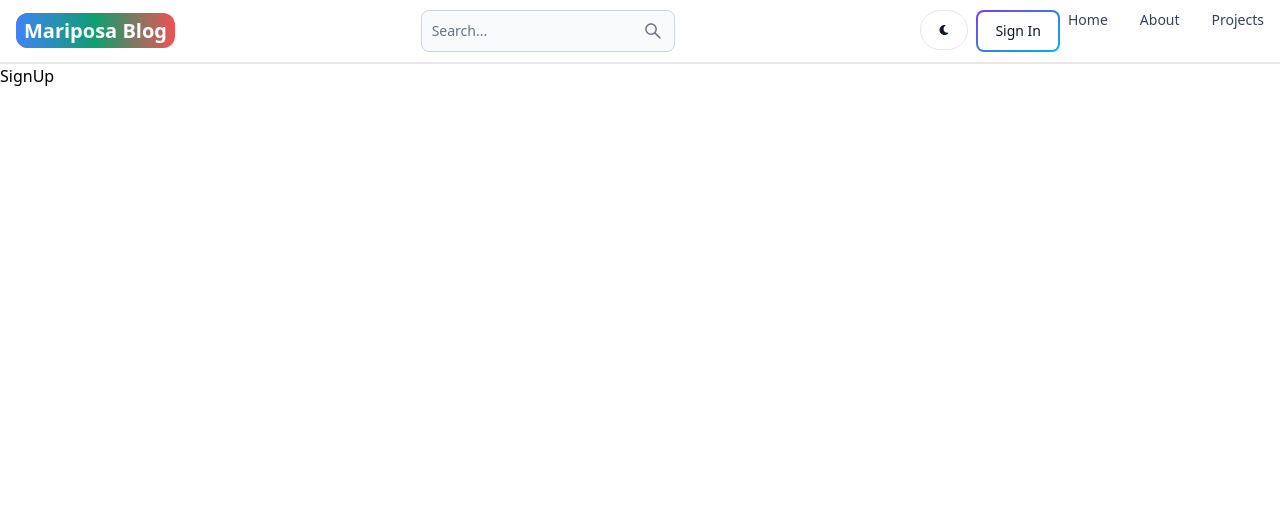
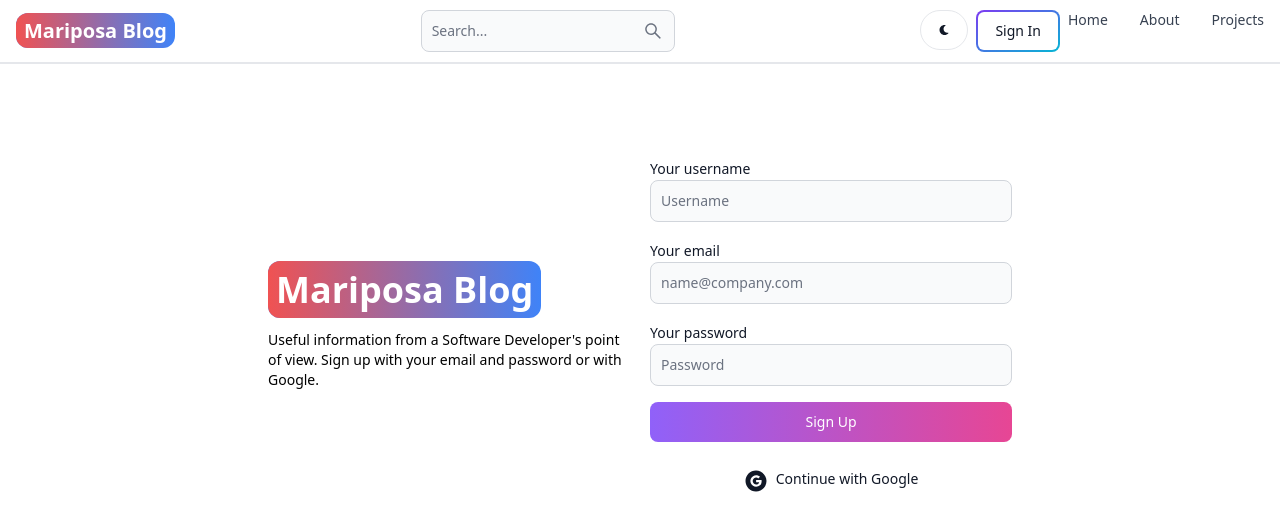
Before and after one commit to DanSimonson/mariposablog, a React (Vite) app in the folder frontend/: page /signUp in a window 1280 px wide. Shown: the top 530 px of the page. Built offline with nearby package versions, Linux system fonts and the light colour scheme.

Commit message:
created signup page

```diff
--- a/frontend/src/components/Header.jsx
+++ b/frontend/src/components/Header.jsx
@@ -14,7 +14,7 @@
         to="/"
         className="self-center whitespace-nowrap text-sm sm:text-xl font-semibold dark:text-white"
       >
-        <span className="px-2 py-1 bg-gradient-to-r from-blue-500 via-green-500 to bg-red-500 rounded-xl text-white">
+        <span className="px-2 py-1 bg-gradient-to-r from-red-500 via-white-500 to bg-blue-500 rounded-xl text-white">
           Mariposa Blog
         </span>
       </Link>
--- /dev/null
+++ b/frontend/src/components/OAuth.jsx
@@ -0,0 +1,17 @@
+import React from "react";
+import { Button } from "flowbite-react";
+import { AiFillGoogleCircle } from "react-icons/ai";
+export default function OAuth() {
+  const handleGoogleClick = async () => {};
+  return (
+    <Button
+      type="button"
+      gradientDuoTone="redToBlue"
+      outline
+      onClick={handleGoogleClick}
+    >
+      <AiFillGoogleCircle className="w-6 h-6 mr-2" />
+      Continue with Google
+    </Button>
+  );
+}
--- a/frontend/src/pages/SignUp.jsx
+++ b/frontend/src/pages/SignUp.jsx
@@ -1,5 +1,81 @@
-import React from "react";
+import { Alert, Button, Label, Spinner, TextInput } from "flowbite-react";
+import { useState } from "react";
+import { Link, useNavigate } from "react-router-dom";
+import OAuth from "../components/OAuth";
 
 export default function SignUp() {
-  return <div>SignUp</div>;
+  const [formData, setFormData] = useState({});
+  const [errorMessage, setErrorMessage] = useState(null);
+  const [loading, setLoading] = useState(false);
+  const navigate = useNavigate();
+  const handleSubmit = async (e) => {
+    e.preventDefault();
+  };
+
+  const handleChange = (e) => {};
+  return (
+    <div className="min-h-screen mt-20">
+      <div className="flex p-3 max-w-3xl mx-auto flex-col md:flex-row md:items-center gap-5">
+        <div className="flex-1">
+          <Link to="/" className="font-bold dark:text-white text-4xl">
+            <span className="px-2 py-1 bg-gradient-to-r from-red-500 via-white-500 to bg-blue-500 rounded-xl text-white">
+              Mariposa Blog
+            </span>
+          </Link>
+          <p className="text-sm mt-5">
+            Useful information from a Software Developer's point of view. Sign
+            up with your email and password or with Google.
+          </p>
+        </div>
+        {/* right */}
+
+        <div className="flex-1">
+          <form className="flex flex-col gap-4" onSubmit={handleSubmit}>
+            <div>
+              <Label value="Your username" />
+              <TextInput
+                type="text"
+                placeholder="Username"
+                id="username"
+                onChange={handleChange}
+              />
+            </div>
+            <div>
+              <Label value="Your email" />
+              <TextInput
+                type="email"
+                placeholder="name@company.com"
+                id="email"
+                onChange={handleChange}
+              />
+            </div>
+            <div>
+              <Label value="Your password" />
+              <TextInput
+                type="password"
+                placeholder="Password"
+                id="password"
+                onChange={handleChange}
+              />
+            </div>
+            <Button
+              gradientDuoTone="purpleToPink"
+              type="submit"
+              disabled={loading}
+            >
+              {loading ? (
+                <>
+                  <Spinner size="sm" />
+                  <span className="pl-3">Loading...</span>
+                </>
+              ) : (
+                "Sign Up"
+              )}
+            </Button>
+            <OAuth />
+          </form>
+        </div>
+      </div>
+    </div>
+  );
 }
```
